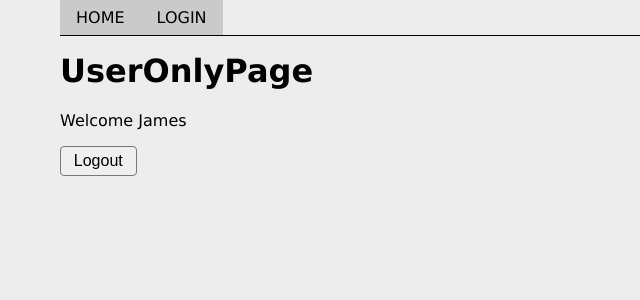
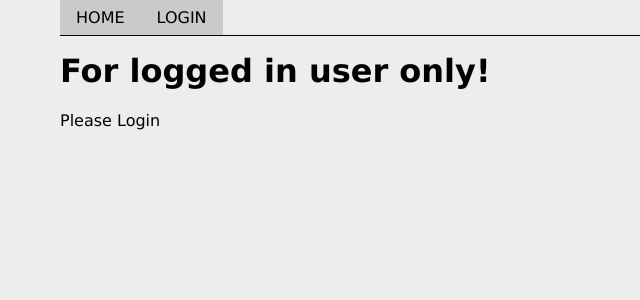
Before and after one commit to MariusCodeAcademy/feu2-12_r_context_api_useReducer, a React (Vite) app: page /user-page in a window 1280 px wide. Shown: the top 300 px of the page, without its empty margins (0-640 px from the left). Built offline with nearby package versions, Linux system fonts and the light colour scheme.

Commit message:
NotAuthorisedPage

```diff
--- a/src/App.jsx
+++ b/src/App.jsx
@@ -6,6 +6,7 @@ import UserOnlyPage from './pages/UserOnlyPage';
 import Header from './components/Header';
 import { useState } from 'react';
 import AuthContext from './store/AuthContext';
+import NotAuthorisedPage from './pages/NotAuthorisedPage';
 
 function App() {
   const history = useHistory();
@@ -47,7 +48,8 @@ function App() {
         <Header />
         <Switch>
           <Route path={'/user-page'}>
-            <UserOnlyPage />
+            {/* protecting the user route */}
+            {isUserLoggedIn ? <UserOnlyPage /> : <NotAuthorisedPage />}
           </Route>
           <Route path={'/login'}>
             <LoginPage />
--- a/src/components/Header.jsx
+++ b/src/components/Header.jsx
@@ -37,7 +37,7 @@ function Header(props) {
         {isUserLoggedIn && (
           <Link className='nav-link' to={'/login'}>
             {/* headeryje paspaudus lougout span, onClick atsiloginam  */}
-            <span>Logout</span>
+            <span onClick={ctx.logout}>Logout</span>
           </Link>
         )}
 
--- /dev/null
+++ b/src/pages/NotAuthorisedPage.jsx
@@ -0,0 +1,14 @@
+import { Link } from 'react-router-dom';
+
+function NotAuthorisedPage(props) {
+  return (
+    <div>
+      <h1>For logged in user only!</h1>
+
+      <p>
+        Please <Link to='/login'>Login</Link>
+      </p>
+    </div>
+  );
+}
+export default NotAuthorisedPage;
```
